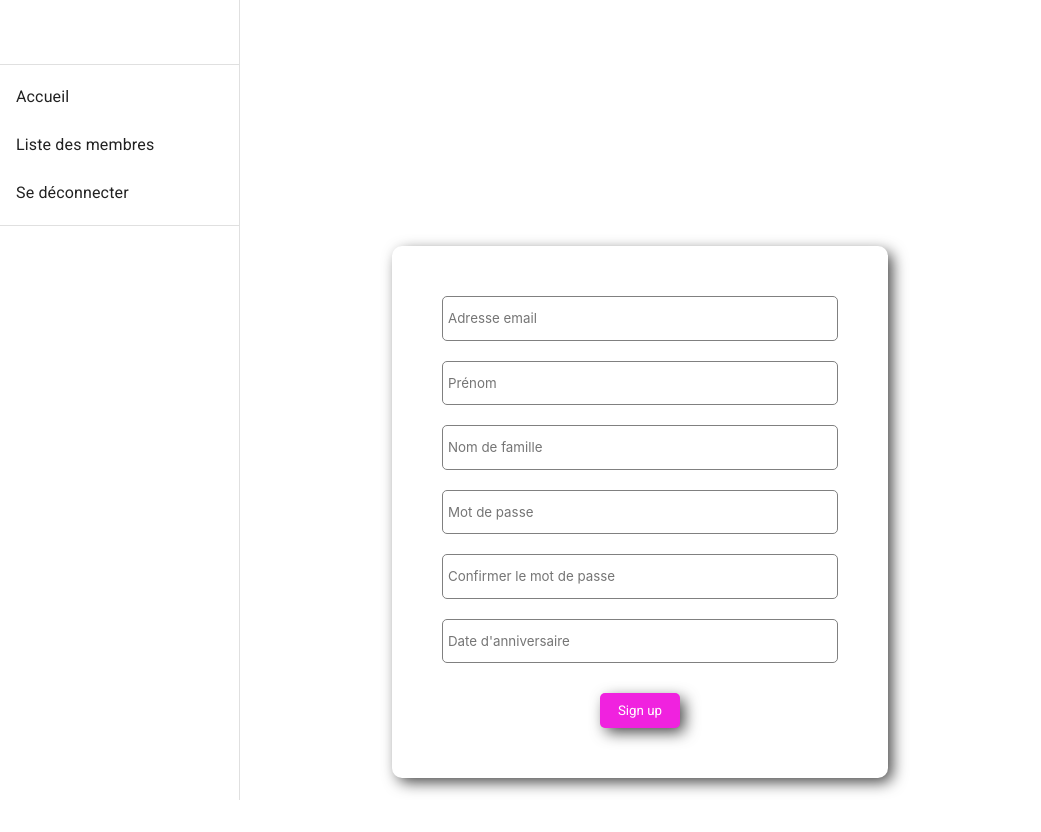
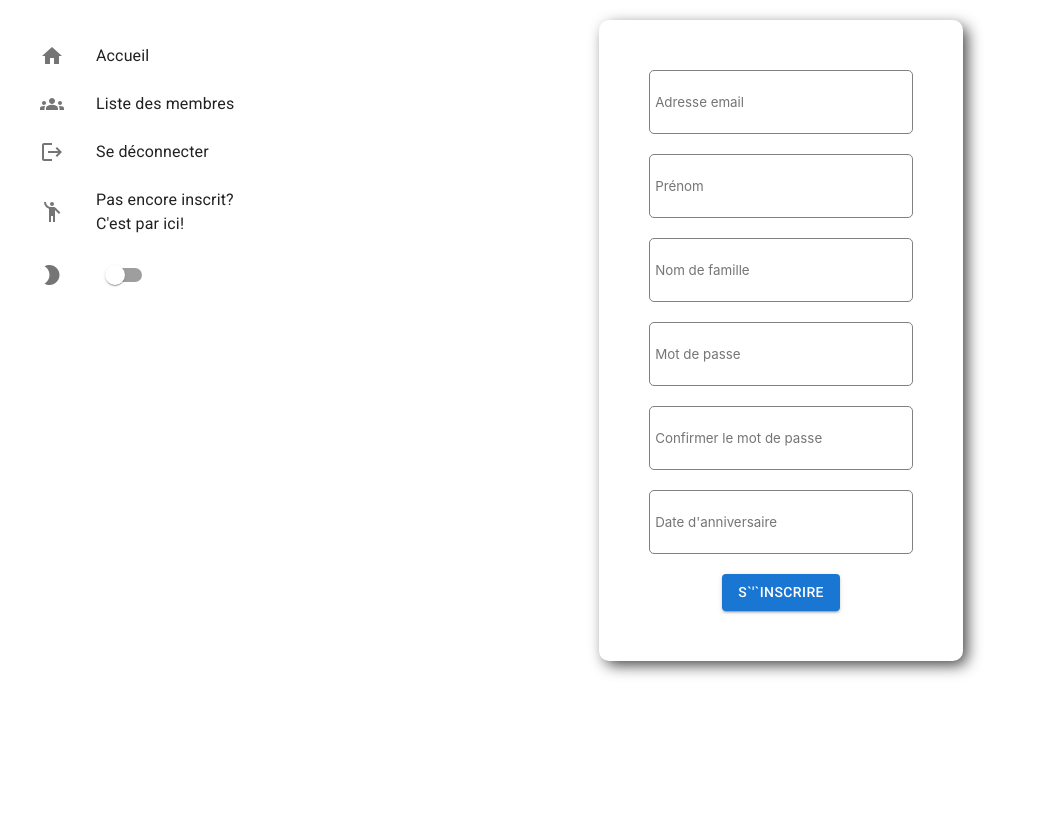
Before and after one commit to Grahf-OC/MaximeNicolau_7_200222, a React (Create React App) app in the folder front/: page /Signup in a window 1280 px wide. Shown: the top 832 px of the page, without its empty margins (0-1041 px from the left). After the commit the page ends 800 px from the top, so only its background shows below. Built offline with nearby package versions, Linux system fonts and the light colour scheme.

Commit message:
Persistence de la connexion après F5.

```diff
--- a/front/package.json
+++ b/front/package.json
@@ -5,6 +5,7 @@
   "dependencies": {
     "@emotion/react": "^11.9.0",
     "@emotion/styled": "^11.8.1",
+    "@mui/icons-material": "^5.8.0",
     "@mui/material": "^5.8.1",
     "@testing-library/jest-dom": "^5.16.4",
     "@testing-library/react": "^13.1.1",
--- a/front/src/components/App/App.jsx
+++ b/front/src/components/App/App.jsx
@@ -8,7 +8,6 @@ import Home from '../../pages/Home';
 import Login from '../../pages/Login';
 import Signup from '../../pages/Signup';
 import Profil from '../../pages/Profil';
-import Header from '../Header/Header';
 import Membres from '../../pages/Membres';
 import { AuthProvider } from '../../context/AuthProvider';
 
@@ -16,7 +15,6 @@ export default function App() {
 	return (
 		<BrowserRouter>
 			<AuthProvider>
-				<Header />
 				<Routes>
 					{/* Public Routes */}
 					<Route path="/Login" element={<Login />} />
--- a/front/src/components/Header/Header.jsx
+++ b/front/src/components/Header/Header.jsx
@@ -3,78 +3,84 @@
 import * as React from 'react';
 import { Link } from 'react-router-dom';
 import Box from '@mui/material/Box';
-import Drawer from '@mui/material/Drawer';
 import CssBaseline from '@mui/material/CssBaseline';
-import AppBar from '@mui/material/AppBar';
-import Toolbar from '@mui/material/Toolbar';
 import List from '@mui/material/List';
-import Divider from '@mui/material/Divider';
 import ListItem from '@mui/material/ListItem';
 import ListItemButton from '@mui/material/ListItemButton';
 import ListItemText from '@mui/material/ListItemText';
-// import useAuth from '../../hooks/useAuth';
+import ListItemIcon from '@mui/material/ListItemIcon';
+import HomeIcon from '@mui/icons-material/Home';
+import EmojiPeopleIcon from '@mui/icons-material/EmojiPeople';
+import GroupsIcon from '@mui/icons-material/Groups';
+import LogoutIcon from '@mui/icons-material/Logout';
+import AccountCircleIcon from '@mui/icons-material/AccountCircle';
+import ModeNightIcon from '@mui/icons-material/ModeNight';
+import Switch from '@mui/material/Switch';
+import useAuth from '../../hooks/useAuth';
 
-const drawerWidth = 240;
-
-export default function PermanentDrawerLeft() {
-	/* const { setAuth, auth } = useAuth();
+export default function Sidebar() {
+	const { setAuth, auth } = useAuth();
 	const logout = () => {
-		setAuth(null);
+		setAuth({});
 		localStorage.clear();
-	}; */
+	};
 
 	return (
 		<Box sx={{ display: 'flex' }}>
 			<CssBaseline />
-			<AppBar
-				position="fixed"
-				sx={{ width: `calc(100% - ${drawerWidth}px)`, ml: `${drawerWidth}px` }}
-			/>
 
-			<Drawer
-				sx={{
-					width: drawerWidth,
-					flexShrink: 0,
-					'& .MuiDrawer-paper': {
-						width: drawerWidth,
-						boxSizing: 'border-box',
-					},
-				}}
-				variant="permanent"
-				anchor="left"
-			>
-				<Toolbar />
-				<Divider />
-				<List>
+			<List sx={{ margin: 3 }}>
 				<ListItem key="accueil" disablePadding>
 					<ListItemButton component={Link} to="/">
+						<ListItemIcon>
+							<HomeIcon />
+						</ListItemIcon>
 						<ListItemText primary="Accueil" />
 					</ListItemButton>
 				</ListItem>
 				<ListItem key="liste des membres" disablePadding>
 					<ListItemButton component={Link} to="/membres">
+						<ListItemIcon>
+							<GroupsIcon />
+						</ListItemIcon>
 						<ListItemText primary="Liste des membres" />
 					</ListItemButton>
 				</ListItem>
-					{/*	<ListItem key="profil" disablePadding>
+				{auth.token && (
+					<ListItem key="profil" disablePadding>
 						<ListItemButton component={Link} to={`/profil/${auth.user.id}`}>
+							<ListItemIcon>
+								<AccountCircleIcon />
+							</ListItemIcon>
 							<ListItemText primary="Profil" />
 						</ListItemButton>
-					</ListItem> */}
+					</ListItem>
+				)}
 				<ListItem key="logout" disablePadding>
-						<ListItemButton>
+					<ListItemButton onClick={logout}>
+						<ListItemIcon>
+							<LogoutIcon />
+						</ListItemIcon>
 						<ListItemText primary="Se déconnecter" />
 					</ListItemButton>
 				</ListItem>
+				<ListItem key="signup" disablePadding>
+					<ListItemButton component={Link} to="/signup">
+						<ListItemIcon>
+							<EmojiPeopleIcon />
+						</ListItemIcon>
+						<ListItemText primary="Pas encore inscrit? C'est par ici!" />
+					</ListItemButton>
+				</ListItem>
+				<ListItem key="nightMode" disablePadding>
+					<ListItemButton>
+						<ListItemIcon>
+							<ModeNightIcon />
+						</ListItemIcon>
+						<Switch />
+					</ListItemButton>
+				</ListItem>
 			</List>
-				<Divider />
-			</Drawer>
-			<Box
-				component="main"
-				sx={{ flexGrow: 1, bgcolor: 'background.default', p: 3 }}
-			>
-				<Toolbar />
-			</Box>
 		</Box>
 	);
 }
--- a/front/src/context/AuthProvider.jsx
+++ b/front/src/context/AuthProvider.jsx
@@ -1,5 +1,35 @@
 /* eslint-disable react/jsx-no-constructed-context-values */
 /* eslint-disable react/prop-types */
+import React from 'react';
+
+const AuthContext = React.createContext({});
+
+const usePersistentState = (defaultValue) => {
+	const [auth, setAuth] = React.useState(() => {
+		const persistentAuth = localStorage.getItem('auth');
+		return persistentAuth !== null ? JSON.parse(persistentAuth) : defaultValue;
+	});
+
+	React.useEffect(() => {
+		localStorage.setItem('auth', JSON.stringify(auth));
+	}, ['auth', auth]);
+
+	return [auth, setAuth];
+};
+
+export function AuthProvider({ children }) {
+	const [auth, setAuth] = usePersistentState({});
+
+	return (
+		<AuthContext.Provider value={{ auth, setAuth }}>
+			{children}
+		</AuthContext.Provider>
+	);
+}
+
+export default AuthContext;
+
+/*
 import React from 'react';
 
 const AuthContext = React.createContext({});
@@ -15,3 +45,4 @@ export function AuthProvider({ children }) {
 }
 
 export default AuthContext;
+*/
--- a/front/src/pages/Home.jsx
+++ b/front/src/pages/Home.jsx
@@ -10,7 +10,7 @@ import axios from 'axios';
 
 export default function Home() {
 	const urlGetAll = 'http://localhost:3000/api/message';
-	const authToken = localStorage.getItem('token') || {};
+	const authToken = sessionStorage.getItem('token') || {};
 
 	React.useEffect(() => {
 		const fetchData = async () => {
--- a/front/src/pages/Login.jsx
+++ b/front/src/pages/Login.jsx
@@ -5,8 +5,8 @@ import '../styles/index.css';
 import axios from 'axios';
 import { useNavigate, useLocation } from 'react-router-dom';
 import Container from '@mui/material/Container';
-
 import Stack from '@mui/material/Stack';
+import Button from '@mui/material/Button';
 import Header from '../components/Header/Header';
 
 import useAuth from '../hooks/useAuth';
@@ -37,9 +37,10 @@ export default function Login() {
 		event.preventDefault();
 		try {
 			const result = await axios.post(urlLogin, formData);
-			localStorage.setItem('token', result.data.token);
-			localStorage.setItem('myUser', JSON.stringify(result.data.user));
 			const { token, user } = result.data;
+			localStorage.setItem('token', token);
+			localStorage.setItem('myUser', JSON.stringify(user));
+
 			setAuth({ token, user });
 			navigate(from, { replace: true });
 		} catch (error) {
@@ -70,10 +71,9 @@ export default function Login() {
 						onChange={handleChange}
 						value={formData.password}
 					/>
-
-					<button className="form--submit" type="submit">
-						Login
-					</button>
+					<Button variant="contained" type="submit">
+						Se connecter
+					</Button>
 				</form>
 			</Container>
 		</Stack>
--- a/front/src/pages/Membres.jsx
+++ b/front/src/pages/Membres.jsx
@@ -5,8 +5,19 @@ import { Link } from 'react-router-dom';
 import '../styles/index.css';
 import axios from 'axios';
 import Stack from '@mui/material/Stack';
-import Container from '@mui/material/Container';
+import { styled } from '@mui/material/styles';
+import Paper from '@mui/material/Paper';
+import Box from '@mui/material/Box';
+import Grid from '@mui/material/Grid';
 import Header from '../components/Header/Header';
+
+const Item = styled(Paper)(({ theme }) => ({
+	backgroundColor: theme.palette.mode === 'dark' ? '#1A2027' : '#fff',
+	...theme.typography.body2,
+	padding: theme.spacing(1),
+	textAlign: 'center',
+	color: theme.palette.text.secondary,
+}));
 
 export default function Membres() {
 	const authToken = localStorage.getItem('token');
@@ -35,12 +46,18 @@ export default function Membres() {
 	return (
 		<Stack direction="row" justifyContent="space-evenly">
 			<Header />
-			<Container>
-				<div className="Membres">
-					<h1>Tous les utilisateurs</h1>
-					<h2>{liste}</h2>
-				</div>
-			</Container>
+			<Box sx={{ flexGrow: 1 }}>
+				<Grid container spacing={2}>
+					<Grid item xs={8}>
+						<Item>
+							<div className="Membres">
+								<h1>Tous les utilisateurs</h1>
+								<h2>{liste}</h2>
+							</div>
+						</Item>
+					</Grid>
+				</Grid>
+			</Box>
 		</Stack>
 	);
 }
--- a/front/src/pages/Profil.jsx
+++ b/front/src/pages/Profil.jsx
@@ -6,6 +6,7 @@ import { useParams } from 'react-router-dom';
 import Container from '@mui/material/Container';
 
 import Stack from '@mui/material/Stack';
+import Button from '@mui/material/Button';
 import Header from '../components/Header/Header';
 
 import EditProfil from '../components/EditProfil/EditProfil';
@@ -73,13 +74,12 @@ export default function Profil() {
 				<div className="profil-container">
 					<h1>Informations Personnelles</h1>
 					{isUser && (
-						<button
-							className="form--submit"
-							type="button"
+						<Button
+							variant="contained"
 							onClick={button ? handleSubmit : editProfil}
 						>
 							{button ? 'Terminer' : 'Modifier'}
-						</button>
+						</Button>
 					)}
 					{button ? (
 						<EditProfil
--- a/front/src/pages/Signup.jsx
+++ b/front/src/pages/Signup.jsx
@@ -3,6 +3,11 @@ import React from 'react';
 import '../styles/index.css';
 import { useNavigate } from 'react-router-dom';
 import axios from 'axios';
+import Container from '@mui/material/Container';
+import Button from '@mui/material/Button';
+
+import Stack from '@mui/material/Stack';
+import Header from '../components/Header/Header';
 
 export default function Signup() {
 	const urlSignup = 'http://localhost:3000/api/auth/signup';
@@ -50,6 +55,9 @@ export default function Signup() {
 	};
 
 	return (
+		<Stack direction="row" justifyContent="space-evenly">
+			<Header />
+			<Container>
 				<div className="form-container">
 					<form className="form" onSubmit={handleSubmit}>
 						<input
@@ -106,10 +114,12 @@ export default function Signup() {
 							value={formData.birthday}
 						/>
 
-				<button className="form--submit" type="submit">
-					Sign up
-				</button>
+						<Button variant="contained" type="submit">
+							S`&apos;`inscrire
+						</Button>
 					</form>
 				</div>
+			</Container>
+		</Stack>
 	);
 }
--- a/front/src/styles/index.css
+++ b/front/src/styles/index.css
@@ -5,15 +5,7 @@
 	font-family: 'Roboto';
 }
 
-body {
-	margin: 0;
-	background-color: rgb(29, 155, 240);
-	height: 100vh;
-	font-family: 'Inter', sans-serif;
-}
-
 .form-container {
-	height: 100vh;
 	padding: 20px;
 	display: flex;
 	flex-direction: column;
@@ -44,18 +36,6 @@ body {
 	font-family: 'Inter', sans-serif;
 }
 
-.form--submit {
-	width: 20%;
-	margin-top: 10px;
-	padding: 10px;
-	border-radius: 5px;
-	color: white;
-	background-color: rgb(240, 34, 223);
-	border: none;
-	cursor: pointer;
-	box-shadow: 5px 5px 15px -1px rgba(0, 0, 0, 0.75);
-}
-
 .form--marketing {
 	display: flex;
 	margin-bottom: 20px;
```
Also changed, not shown: front/src/components/Profil/Profil.jsx (+35 -2 lines), front/src/components/RequireAuth.jsx (+7 -0 lines), 1 other file (tests, documents, lock files or other folders). Lines whose indentation alone changed are shown as unchanged.
